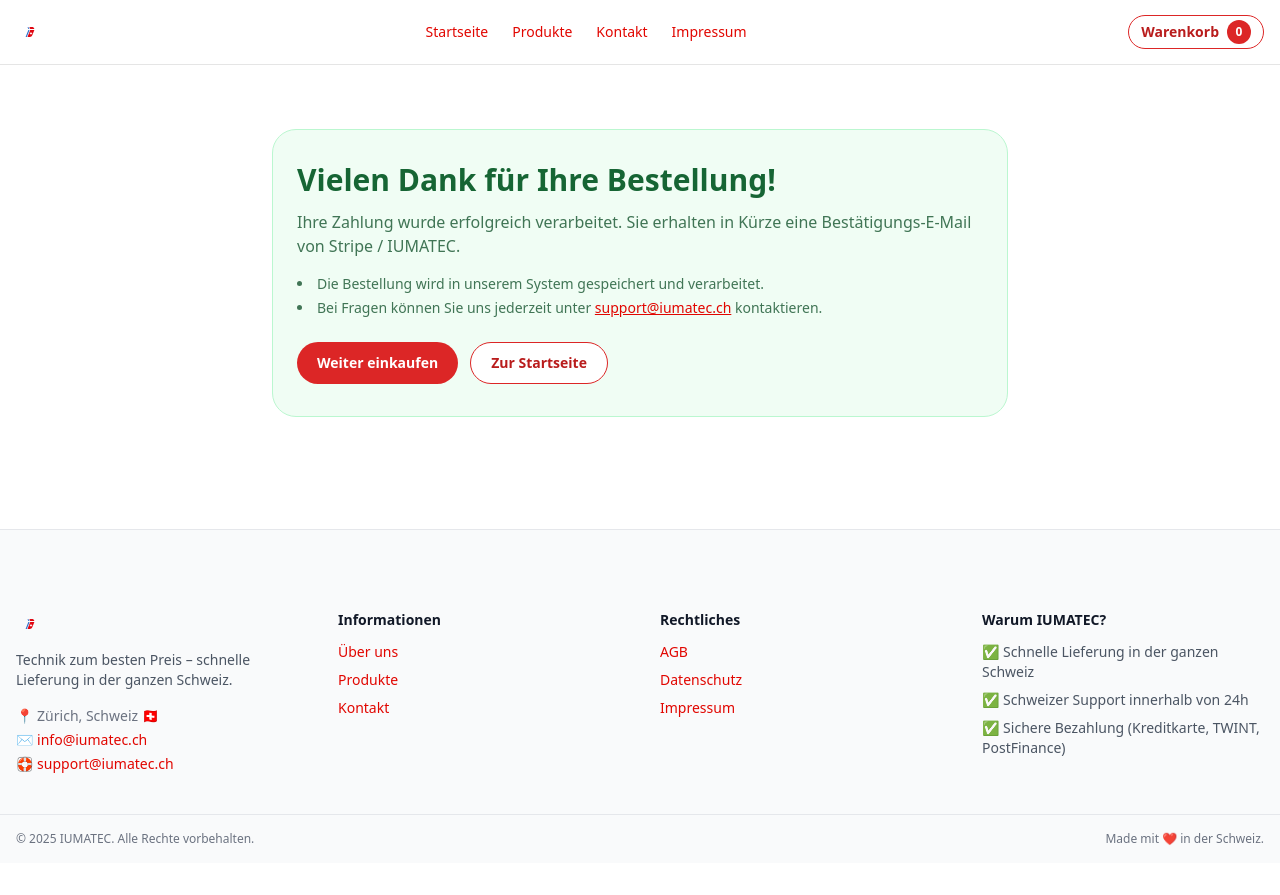
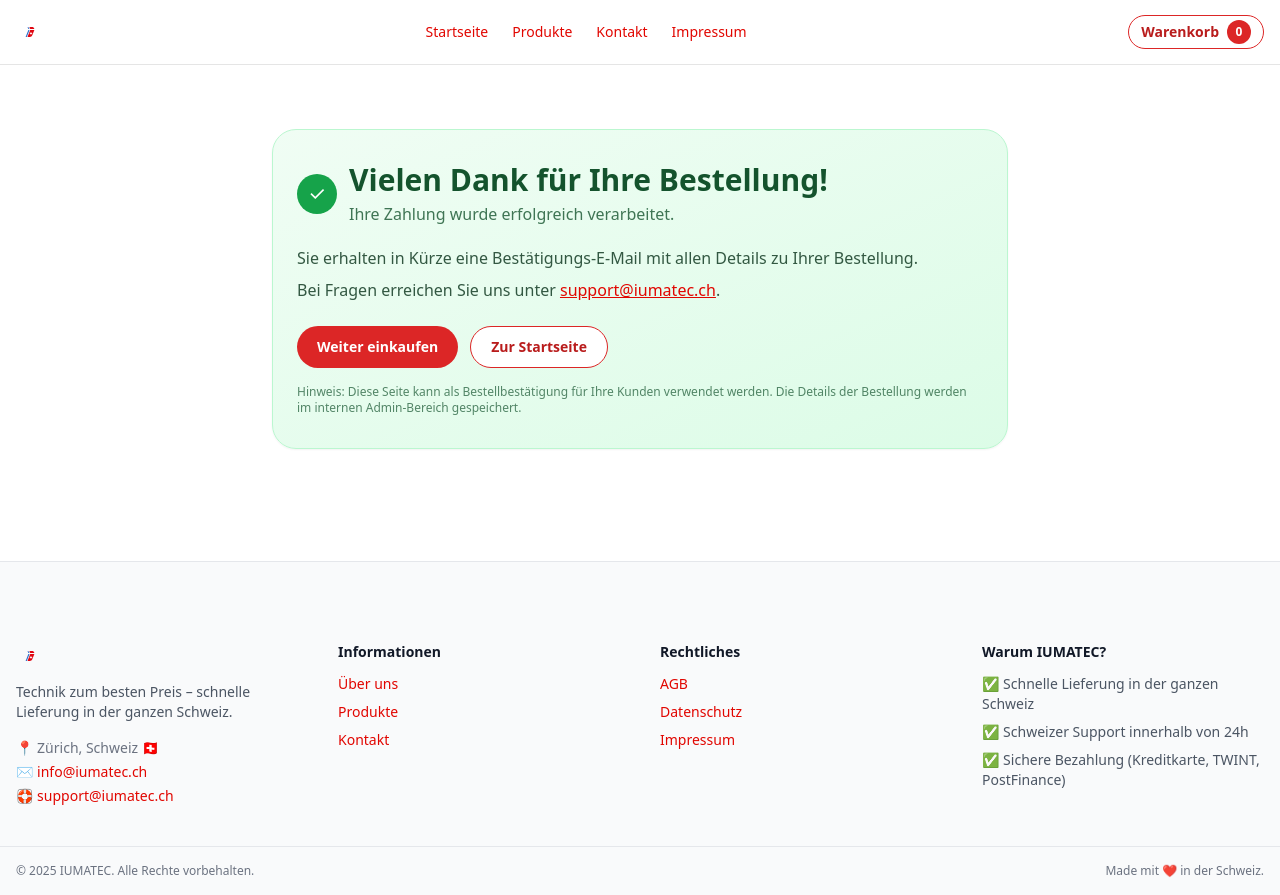
Before and after one commit to celsoneves32/iumatec-site, a Next.js app: page /checkout/success in a window 1280 px wide. Before the commit the page ends 863 px from the top, so only its background shows below. Built offline with nearby package versions, Linux system fonts and the light colour scheme.

Commit message:
Update page.tsx

```diff
--- a/app/checkout/success/page.tsx
+++ b/app/checkout/success/page.tsx
@@ -8,30 +8,37 @@ export const metadata = {
 export default function CheckoutSuccessPage() {
   return (
     <main className="max-w-3xl mx-auto px-4 py-16">
-      <div className="rounded-3xl border border-green-200 bg-green-50 px-6 py-8">
-        <h1 className="text-2xl md:text-3xl font-bold text-green-800">
-          Vielen Dank für Ihre Bestellung!
-        </h1>
-        <p className="mt-3 text-sm md:text-base text-green-900/80">
-          Ihre Zahlung wurde erfolgreich verarbeitet. Sie erhalten in Kürze eine
-          Bestätigungs-E-Mail von Stripe / IUMATEC.
-        </p>
+      <div className="rounded-3xl border border-green-200 bg-gradient-to-br from-green-50 to-green-100 px-6 py-8 shadow-sm">
+        <div className="flex items-center gap-3">
+          <div className="flex h-10 w-10 items-center justify-center rounded-full bg-green-600 text-white text-xl">
+            ✓
+          </div>
+          <div>
+            <h1 className="text-2xl md:text-3xl font-extrabold text-green-900">
+              Vielen Dank für Ihre Bestellung!
+            </h1>
+            <p className="mt-1 text-sm md:text-base text-green-900/80">
+              Ihre Zahlung wurde erfolgreich verarbeitet.
+            </p>
+          </div>
+        </div>
 
-        <ul className="mt-4 text-sm text-green-900/80 list-disc list-inside space-y-1">
-          <li>
-            Die Bestellung wird in unserem System gespeichert und verarbeitet.
-          </li>
-          <li>
-            Bei Fragen können Sie uns jederzeit unter{" "}
+        <div className="mt-5 space-y-2 text-sm md:text-base text-green-950/80">
+          <p>
+            Sie erhalten in Kürze eine Bestätigungs-E-Mail mit allen Details zu
+            Ihrer Bestellung.
+          </p>
+          <p>
+            Bei Fragen erreichen Sie uns unter{" "}
             <a
               href="mailto:support@iumatec.ch"
               className="underline font-medium"
             >
               support@iumatec.ch
-            </a>{" "}
-            kontaktieren.
-          </li>
-        </ul>
+            </a>
+            .
+          </p>
+        </div>
 
         <div className="mt-6 flex flex-wrap gap-3">
           <Link
@@ -47,6 +54,12 @@ export default function CheckoutSuccessPage() {
             Zur Startseite
           </Link>
         </div>
+
+        <p className="mt-4 text-xs text-green-900/70">
+          Hinweis: Diese Seite kann als Bestellbestätigung für Ihre Kunden
+          verwendet werden. Die Details der Bestellung werden im internen
+          Admin-Bereich gespeichert.
+        </p>
       </div>
     </main>
   );
```
